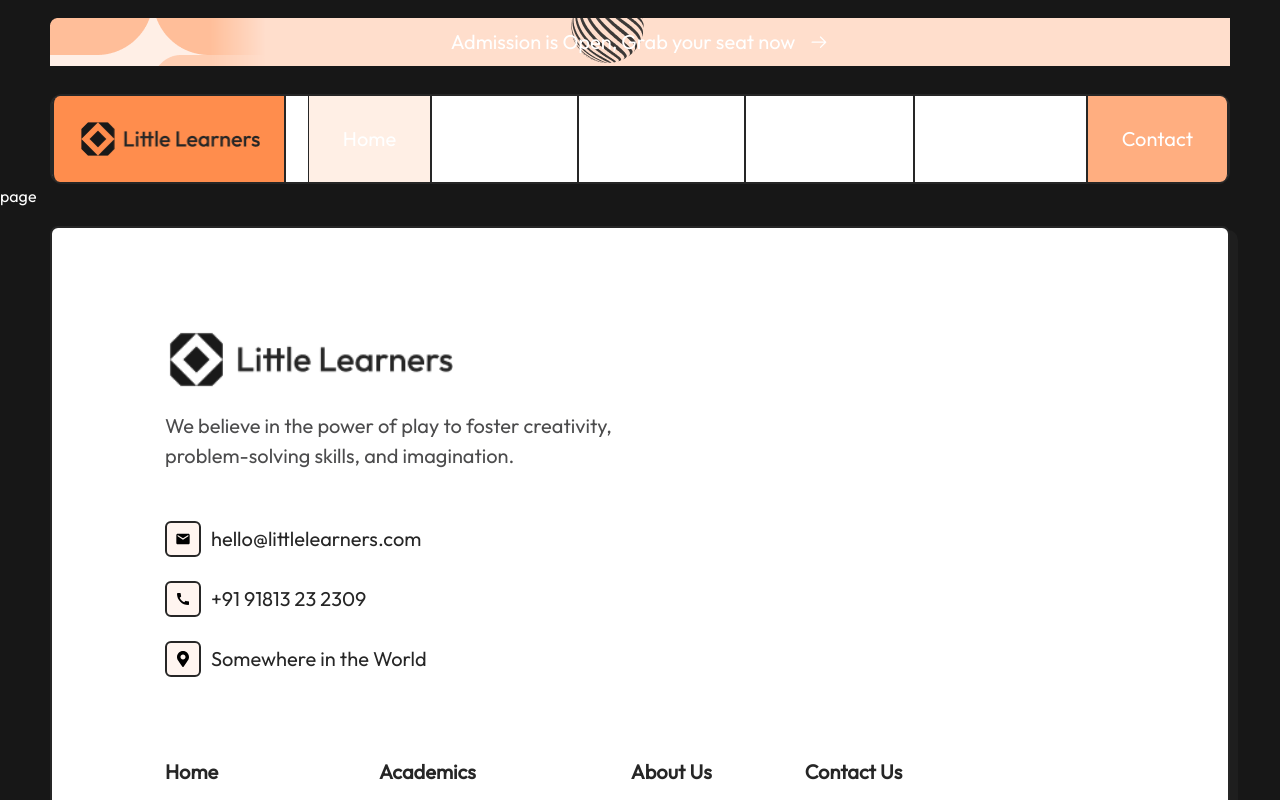
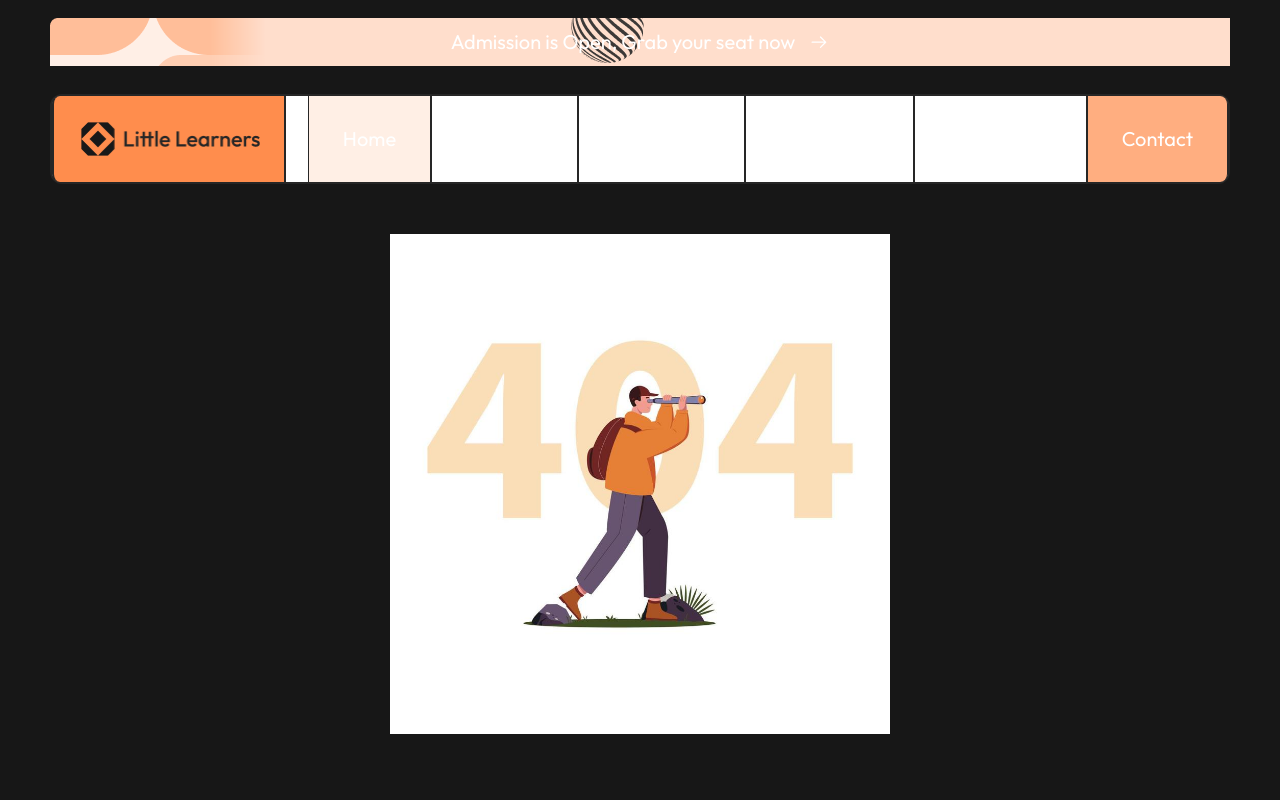
Before and after one commit to kasramajidi/school, a Next.js app: page /pages/AboutUs in a window 1280 px wide. Shown: the top 800 px of the page. Built offline with nearby package versions, Linux system fonts and the light colour scheme.

Commit message:
page error 40

```diff
--- a/src/app/pages/AboutUs/page.jsx
+++ b/src/app/pages/AboutUs/page.jsx
@@ -1,7 +1,9 @@
 import React from 'react'
-
+import Image from 'next/image'
 export default function page() {
   return (
-    <div>page</div>
+    <div className='flex items-center justify-center py-[50px]'>
+      <Image src={"/img/404/404-error-page-with-explorer-man-illustration-on-white-background-vector.jpg"} width={500} height={500} alt='404'/>
+    </div>
   )
 }
--- a/src/app/pages/Academics/page.jsx
+++ b/src/app/pages/Academics/page.jsx
@@ -1,7 +1,10 @@
 import React from 'react'
+import Image from 'next/image'
 
 export default function page() {
   return (
-    <div>page</div>
+    <div className='flex items-center justify-center py-[50px]'>
+      <Image src={"/img/404/404-error-page-with-explorer-man-illustration-on-white-background-vector.jpg"} width={500} height={500} alt='404' />
+    </div>
   )
 }
--- a/src/app/pages/Contact/page.jsx
+++ b/src/app/pages/Contact/page.jsx
@@ -1,7 +1,10 @@
 import React from 'react'
+import Image from 'next/image'
 
 export default function page() {
   return (
-    <div>page</div>
+    <div className='flex items-center justify-center py-[50px]'>
+      <Image src={"/img/404/404-error-page-with-explorer-man-illustration-on-white-background-vector.jpg"} width={500} height={500} alt='404' />
+    </div>
   )
 }
--- a/src/app/pages/StudentLife/page.jsx
+++ b/src/app/pages/StudentLife/page.jsx
@@ -1,7 +1,10 @@
 import React from 'react'
+import Image from 'next/image'
 
 export default function page() {
   return (
-    <div>page</div>
+    <div className='flex items-center justify-center py-[50px]'>
+      <Image src={"/img/404/404-error-page-with-explorer-man-illustration-on-white-background-vector.jpg"} width={500} height={500} alt='404' />
+    </div>
   )
 }
```
Also changed, not shown: public/img/404/404-error-page-with-explorer-man-illustration-on-white-background-vector.jpg (added).
